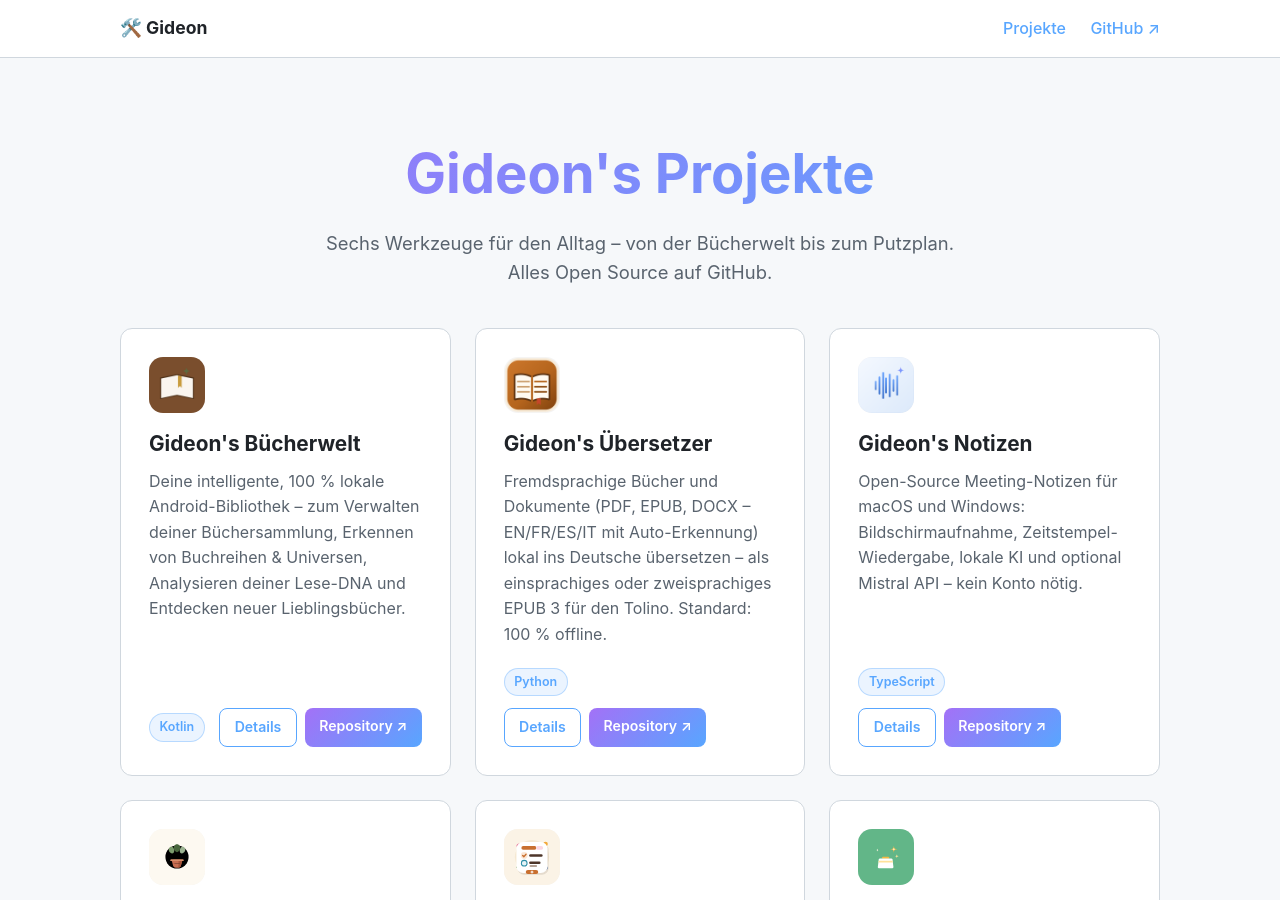
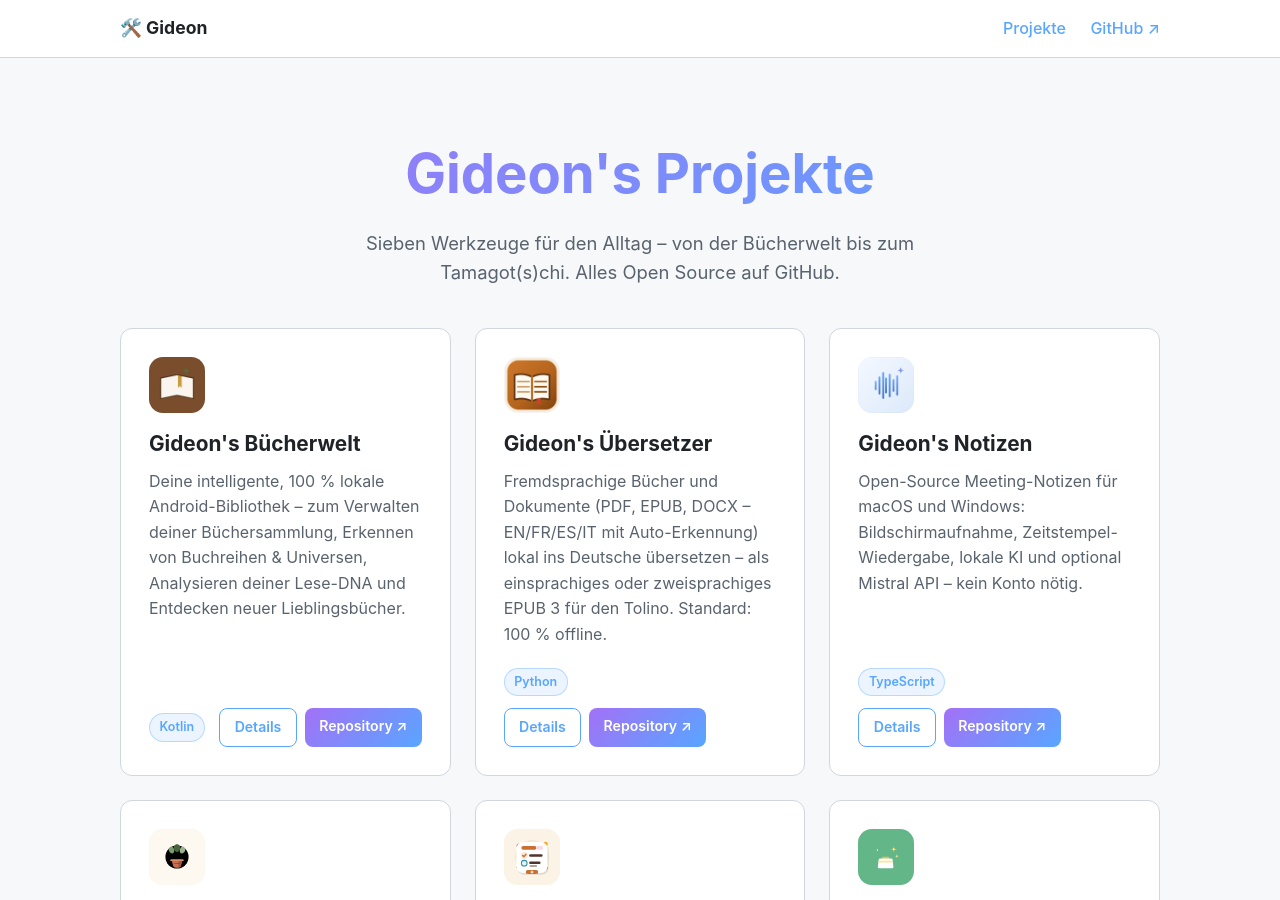
Before and after one commit to gschmalzhaf-cell/Gideons, a Jekyll site: the page built from index.html, in a window 1280 px wide and 900 px high. Built offline with Jekyll 4.4.1, drawn with Linux system fonts in a browser that asks for light colours.

Commit message:
Hero-Text: sieben Werkzeuge
Co-authored-by: gschmalzhaf-cell <gschmalzhaf-cell@users.noreply.github.com>

```diff
--- a/index.html
+++ b/index.html
@@ -21,7 +21,7 @@
     <section class="hero container">
       <h1>Gideon's Projekte</h1>
       <p class="lead">
-        Sechs Werkzeuge für den Alltag – von der Bücherwelt bis zum Putzplan.
+        Sieben Werkzeuge für den Alltag – von der Bücherwelt bis zum Tamagot(s)chi.
         Alles Open Source auf GitHub.
       </p>
     </section>
```
